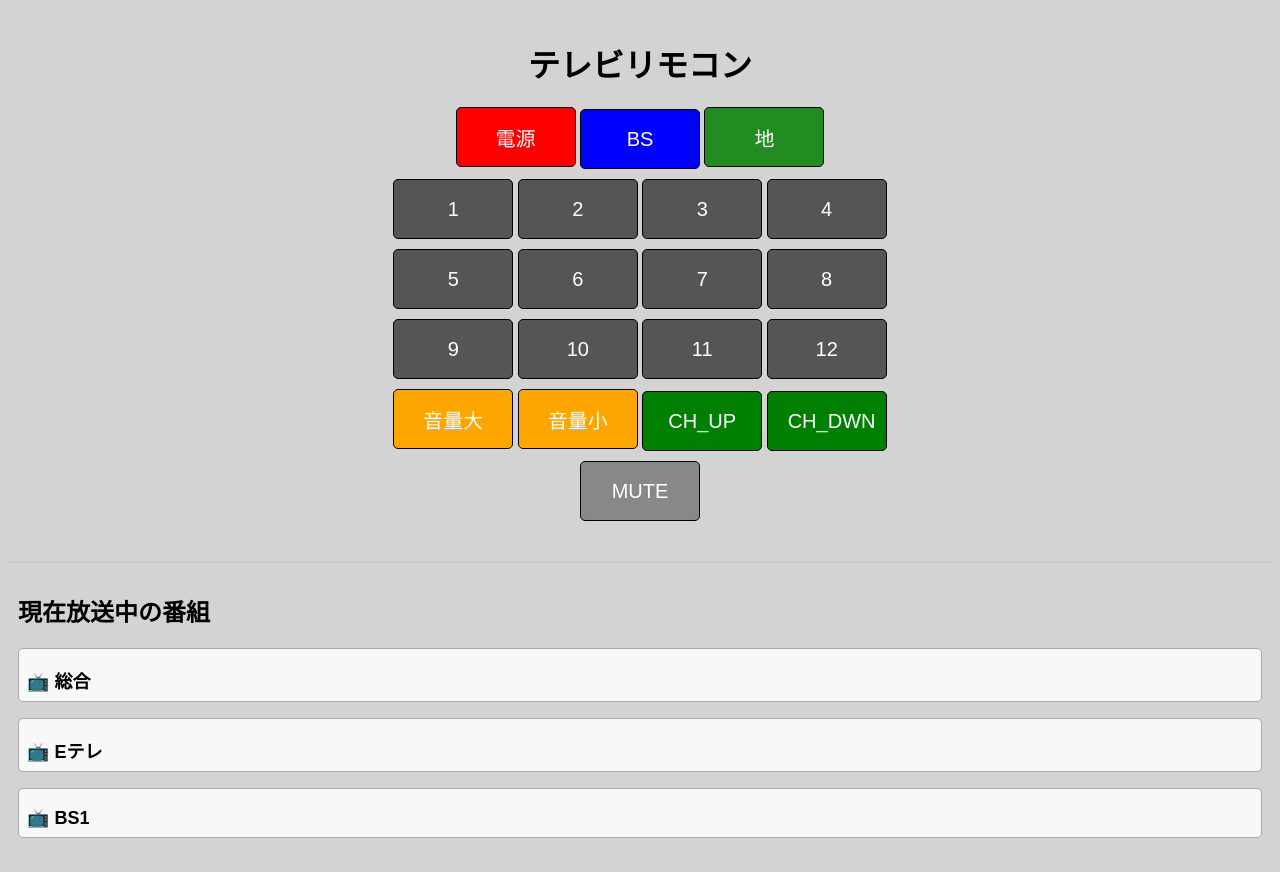
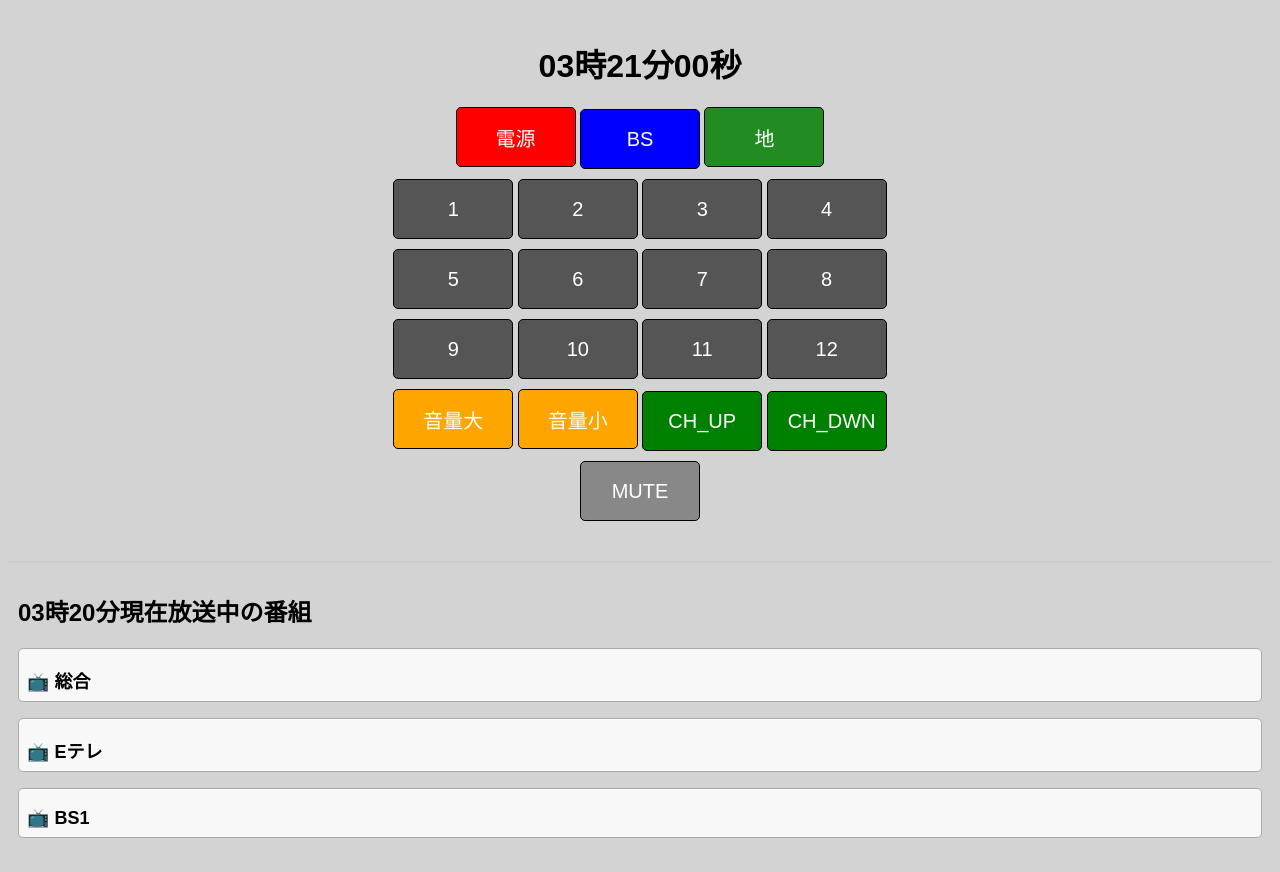
Before and after one commit to ryjkmr/pi_tv_remocon, a Flask app: page / in a window 1280 px wide. Run offline with Flask 3, Linux system fonts and the light colour scheme; data that the repository does not hold is empty.

Commit message:
add time display

```diff
--- a/static/script.js
+++ b/static/script.js
@@ -1,4 +1,14 @@
 function fetchPrograms() {
+  // 時刻表示更新
+  const now = new Date();
+  const h = now.getHours().toString().padStart(2, '0');
+  const m = now.getMinutes().toString().padStart(2, '0');
+  const heading = document.querySelector("#programs h2");
+  if (heading) {
+    heading.textContent = `${h}時${m}分現在放送中の番組`;
+  }
+
+  // 番組情報の取得・描画
   fetch("/programs")
     .then(res => res.json())
     .then(data => {
@@ -70,6 +80,22 @@ function setupControlButtons() {
   });
 }
 
+function updateClock() {
+    const now = new Date();
+    const h = now.getHours().toString().padStart(2, '0');
+    const m = now.getMinutes().toString().padStart(2, '0');
+    const s = now.getSeconds().toString().padStart(2, '0');
+
+    const clock = document.getElementById("clock");
+    if (clock) {
+        clock.textContent = `${h}時${m}分${s}秒`;
+    }
+}
+
+// 毎秒更新
+setInterval(updateClock, 1000);
+updateClock(); // 初回実行
+
 
 fetchPrograms();
 setupControlButtons();
--- a/templates/index.html
+++ b/templates/index.html
@@ -8,7 +8,7 @@
 </head>
 
 <body>
-  <h1>テレビリモコン</h1>
+  <h1 id="clock">--時--分--秒</h1>
   <div id="buttons">
     {% for item in buttons %}
     {% if item is none %}
```
Lines whose indentation alone changed are shown as unchanged.
